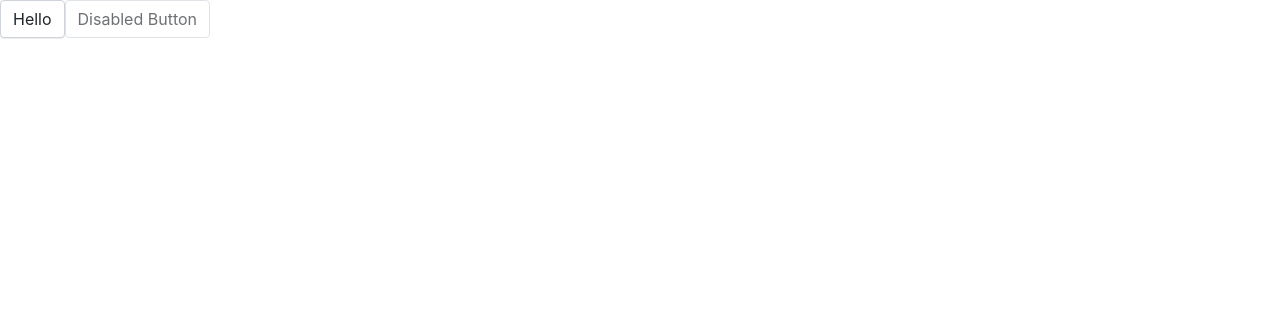
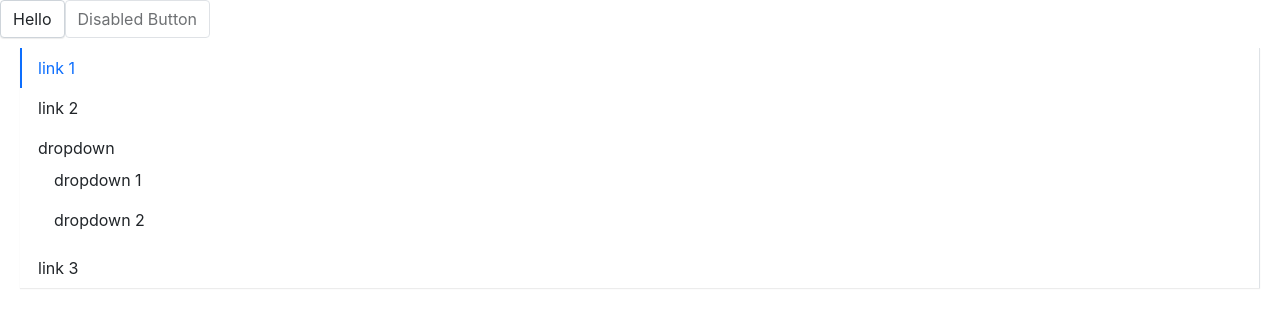
Before and after one commit to sqlnice/MadaraUI, a React (Create React App) app: page / in a window 1280 px wide. Shown: the top 328 px of the page. Built offline with nearby package versions, Linux system fonts and the light colour scheme.

Commit message:
feat:add Menu component

```diff
--- a/src/App.tsx
+++ b/src/App.tsx
@@ -1,5 +1,9 @@
 import './styles/index.scss';
 import Button from './components/Button/button';
+import Menu from './components/Menu/menu';
+import MenuItem from './components/Menu/menuItem';
+import SubMenu from './components/Menu/subMenu';
+
 function App() {
   return (
     <div className="App">
@@ -13,6 +17,22 @@ function App() {
           Hello
         </Button>
         <Button disabled>Disabled Button</Button>
+        <Menu
+          defaultIndex="0"
+          mode="vertical"
+          defaultOpenSubMenus={['2']}
+          onSelect={(index) => {
+            console.log(index);
+          }}
+        >
+          <MenuItem disabled>link 1</MenuItem>
+          <MenuItem>link 2</MenuItem>
+          <SubMenu title="dropdown">
+            <MenuItem>dropdown 1</MenuItem>
+            <MenuItem>dropdown 2</MenuItem>
+          </SubMenu>
+          <MenuItem>link 3</MenuItem>
+        </Menu>
       </header>
     </div>
   );
--- a/src/components/Button/button.tsx
+++ b/src/components/Button/button.tsx
@@ -4,7 +4,7 @@ import classNames from 'classnames';
 export type ButtonSize = 'lg' | 'sm';
 export type ButtonType = 'primary' | 'default' | 'danger' | 'link';
 
-interface BaseButtonProps {
+interface IBaseButtonProps {
   className?: string;
   disabled?: boolean;
   size?: string;
@@ -13,8 +13,8 @@ interface BaseButtonProps {
   href?: string;
 }
 
-type NativeButtonProps = BaseButtonProps & React.ButtonHTMLAttributes<HTMLElement>;
-type AnchorButtonProps = BaseButtonProps & React.AnchorHTMLAttributes<HTMLElement>;
+type NativeButtonProps = IBaseButtonProps & React.ButtonHTMLAttributes<HTMLElement>;
+type AnchorButtonProps = IBaseButtonProps & React.AnchorHTMLAttributes<HTMLElement>;
 export type ButtonProps = Partial<NativeButtonProps & AnchorButtonProps>;
 
 const Button: React.FC<ButtonProps> = (props) => {
--- /dev/null
+++ b/src/components/Menu/_style.scss
@@ -0,0 +1,104 @@
+.ma-menu {
+  display: flex;
+  flex-wrap: wrap;
+  padding-left: 0;
+  margin-bottom: 30px;
+  list-style: none;
+  border-bottom: $menu-border-width solid $menu-border-color;
+  box-shadow: $menu-box-shadow;
+  > .menu-item {
+    padding: $menu-item-padding-y $menu-item-padding-x;
+    cursor: pointer;
+    transition: $menu-transition;
+    &:hover,
+    &:focus {
+      text-decoration: none;
+    }
+    &.is-disabled {
+      color: $menu-item-disabled-color;
+      pointer-events: none;
+      cursor: default;
+    }
+    &.is-active,
+    &:hover {
+      color: $menu-item-active-color;
+      border-bottom: $menu-item-active-border-width solid $menu-item-active-color;
+    }
+  }
+  .submenu-item {
+    position: relative;
+    .submenu-title {
+      display: flex;
+      align-items: center;
+    }
+    .arrow-icon {
+      transition: transform 0.25s ease-in-out;
+      margin-left: 3px;
+    }
+    &:hover {
+      .arrow-icon {
+        transform: rotate(180deg);
+      }
+    }
+  }
+  .is-vertical {
+    .arrow-icon {
+      transform: rotate(0deg) !important;
+    }
+  }
+  .is-vertical.is-opened {
+    .arrow-icon {
+      transform: rotate(180deg) !important;
+    }
+  }
+  .ma-submenu {
+    display: none;
+    list-style: none;
+    padding-left: 0;
+    white-space: nowrap;
+    // transition: $menu-transition;
+    .menu-item {
+      padding: $menu-item-padding-y $menu-item-padding-x;
+      cursor: pointer;
+      transition: $menu-transition;
+      color: $body-color;
+      &.is-active,
+      &:hover {
+        color: $menu-item-active-color !important;
+      }
+    }
+  }
+  .ma-submenu.menu-opened {
+    display: block;
+  }
+}
+
+.menu-horizontal {
+  > .menu-item {
+    border-bottom: $menu-item-active-border-width solid transparent;
+  }
+  .ma-submenu {
+    position: absolute;
+    background: $white;
+    z-index: 100;
+    top: calc(100% + 8px);
+    left: 0;
+    border: $menu-border-width solid $menu-border-color;
+    box-shadow: $submenu-box-shadow;
+  }
+}
+
+.menu-vertical {
+  flex-direction: column;
+  border-bottom: 0px;
+  margin: 10px 20px;
+  border-right: $menu-border-width solid $menu-border-color;
+  > .menu-item {
+    border-left: $menu-item-active-border-width solid transparent;
+    &.is-active,
+    &:hover {
+      border-bottom: 0px;
+      border-left: $menu-item-active-border-width solid $menu-item-active-color;
+    }
+  }
+}
--- /dev/null
+++ b/src/components/Menu/menu.tsx
@@ -0,0 +1,79 @@
+import React, { createContext, useState, FunctionComponentElement } from 'react';
+import classNames from 'classnames';
+import { MENUITEM_DISPLAYNAME, IMenuItemProps } from './menuItem';
+import { SUBMENU_DISPLAYNAME } from './subMenu';
+type MenuMode = 'horizontal' | 'vertical';
+type selectCallBack = (selectedIndex: string) => void;
+
+export interface IMenuProps {
+  defaultIndex?: string;
+  className?: string;
+  mode?: MenuMode;
+  style?: React.CSSProperties;
+  onSelect?: selectCallBack;
+  defaultOpenSubMenus?: string[];
+}
+
+interface IMenuContext {
+  index: string;
+  onSelect?: selectCallBack;
+  mode?: MenuMode;
+  defaultOpenSubMenus?: string[];
+}
+
+export const MenuContext = createContext<IMenuContext>({
+  index: '0',
+  defaultOpenSubMenus: [],
+});
+
+const Menu: React.FC<IMenuProps> = (props) => {
+  const { defaultIndex, className, mode, style, children, onSelect, defaultOpenSubMenus } = props;
+  const [currentActive, setActive] = useState(defaultIndex || '0');
+
+  const classes = classNames('ma-menu', className, {
+    'menu-vertical': mode === 'vertical',
+    'menu-horizontal': mode !== 'vertical',
+  });
+
+  const handleClick = (index: string) => {
+    setActive(index);
+    onSelect && onSelect(index);
+  };
+
+  const passedContext: IMenuContext = {
+    index: currentActive,
+    onSelect: handleClick,
+    mode,
+    defaultOpenSubMenus,
+  };
+
+  const renderChildren = () => {
+    return React.Children.map(children, (child, index) => {
+      const childElement = child as FunctionComponentElement<IMenuItemProps>;
+      if (
+        childElement.type.displayName &&
+        [MENUITEM_DISPLAYNAME, SUBMENU_DISPLAYNAME].includes(childElement.type.displayName)
+      ) {
+        return React.cloneElement(childElement, { index: index.toString() });
+      } else {
+        console.error('Warning: Menu has a child which is not a MenuItem component');
+      }
+    });
+  };
+
+  return (
+    <MenuContext.Provider value={passedContext}>
+      <ul className={classes} style={style} data-testid="test-menu">
+        {renderChildren()}
+      </ul>
+    </MenuContext.Provider>
+  );
+};
+
+Menu.defaultProps = {
+  defaultIndex: '0',
+  mode: 'horizontal',
+  defaultOpenSubMenus: [],
+};
+
+export default Menu;
--- /dev/null
+++ b/src/components/Menu/menuItem.tsx
@@ -0,0 +1,34 @@
+import React, { useContext } from 'react';
+import classNames from 'classnames';
+import { MenuContext } from './menu';
+
+export interface IMenuItemProps {
+  index?: string;
+  disabled?: boolean;
+  className?: string;
+  style?: React.CSSProperties;
+}
+const MenuItem: React.FC<IMenuItemProps> = (props) => {
+  const { index, disabled, className, style, children } = props;
+  const context = useContext(MenuContext);
+
+  const classes = classNames('menu-item', className, {
+    'is-disabled': disabled,
+    'is-active': context.index === index,
+  });
+  const handleClick = () => {
+    if (context.onSelect && !disabled && typeof index === 'string') {
+      context.onSelect(index);
+    }
+  };
+  return (
+    <ul className={classes} style={style} onClick={handleClick}>
+      {children}
+    </ul>
+  );
+};
+
+export const MENUITEM_DISPLAYNAME = 'MenuItem';
+MenuItem.displayName = MENUITEM_DISPLAYNAME;
+
+export default MenuItem;
--- /dev/null
+++ b/src/components/Menu/subMenu.tsx
@@ -0,0 +1,84 @@
+import React, { FunctionComponentElement, useContext, useState } from 'react';
+import classNames from 'classnames';
+import { MENUITEM_DISPLAYNAME, IMenuItemProps } from './menuItem';
+import { MenuContext } from './menu';
+
+export interface ISubMenuProps {
+  index?: string;
+  title: string;
+  className?: string;
+}
+
+const SubMenu: React.FC<ISubMenuProps> = ({ index, title, children, className }) => {
+  const context = useContext(MenuContext);
+  const openedSubMenus = context.defaultOpenSubMenus as Array<string>;
+  const isOpened = index && context.mode === 'vertical' ? openedSubMenus.includes(index) : false;
+  const [menuOpen, setOpen] = useState(isOpened);
+
+  const calsses = classNames('menu-item submenu-item', className, {
+    'is-active': context.index === index,
+    'is-opened': menuOpen,
+    'is-vertical': context.mode === 'vertical',
+  });
+
+  const handleClick = (e: React.MouseEvent) => {
+    e.preventDefault();
+    setOpen(!menuOpen);
+  };
+
+  let timer: any;
+  const handleMouse = (e: React.MouseEvent, toggle: boolean) => {
+    clearTimeout(timer);
+    e.preventDefault();
+    timer = setTimeout(() => {
+      setOpen(toggle);
+    }, 300);
+  };
+
+  // 垂直
+  const clickEvents =
+    context.mode === 'vertical'
+      ? {
+          onClick: handleClick,
+        }
+      : {};
+  // 水平
+  const hoverEvents =
+    context.mode !== 'vertical'
+      ? {
+          onMouseEnter: (e: React.MouseEvent) => {
+            handleMouse(e, true);
+          },
+          onMouseLeave: (e: React.MouseEvent) => {
+            handleMouse(e, false);
+          },
+        }
+      : {};
+  const renderChildren = () => {
+    const subMenuClasses = classNames('ma-submenu', {
+      'menu-opened': menuOpen,
+    });
+    const childrenComponent = React.Children.map(children, (child, i) => {
+      const childElement = child as FunctionComponentElement<IMenuItemProps>;
+      if (childElement.type.displayName === MENUITEM_DISPLAYNAME) {
+        return React.cloneElement(childElement, { index: `${index}-${i}` });
+      } else {
+        console.error('Warning: SubMenu has a child which is not a MenuItem component');
+      }
+    });
+    return <ul className={subMenuClasses}>{childrenComponent}</ul>;
+  };
+
+  return (
+    <li key={index} className={calsses} {...hoverEvents}>
+      <div className="submenu-title" {...clickEvents}>
+        {title}
+      </div>
+      {renderChildren()}
+    </li>
+  );
+};
+
+export const SUBMENU_DISPLAYNAME = 'SubMenu';
+SubMenu.displayName = SUBMENU_DISPLAYNAME;
+export default SubMenu;
--- a/src/styles/index.scss
+++ b/src/styles/index.scss
@@ -4,3 +4,5 @@
 @import 'mixin';
 // button
 @import '../components//Button/style';
+// menu
+@import '../components/Menu/style';
```
Also changed, not shown: 1 other file (tests, documents, lock files or other folders).
